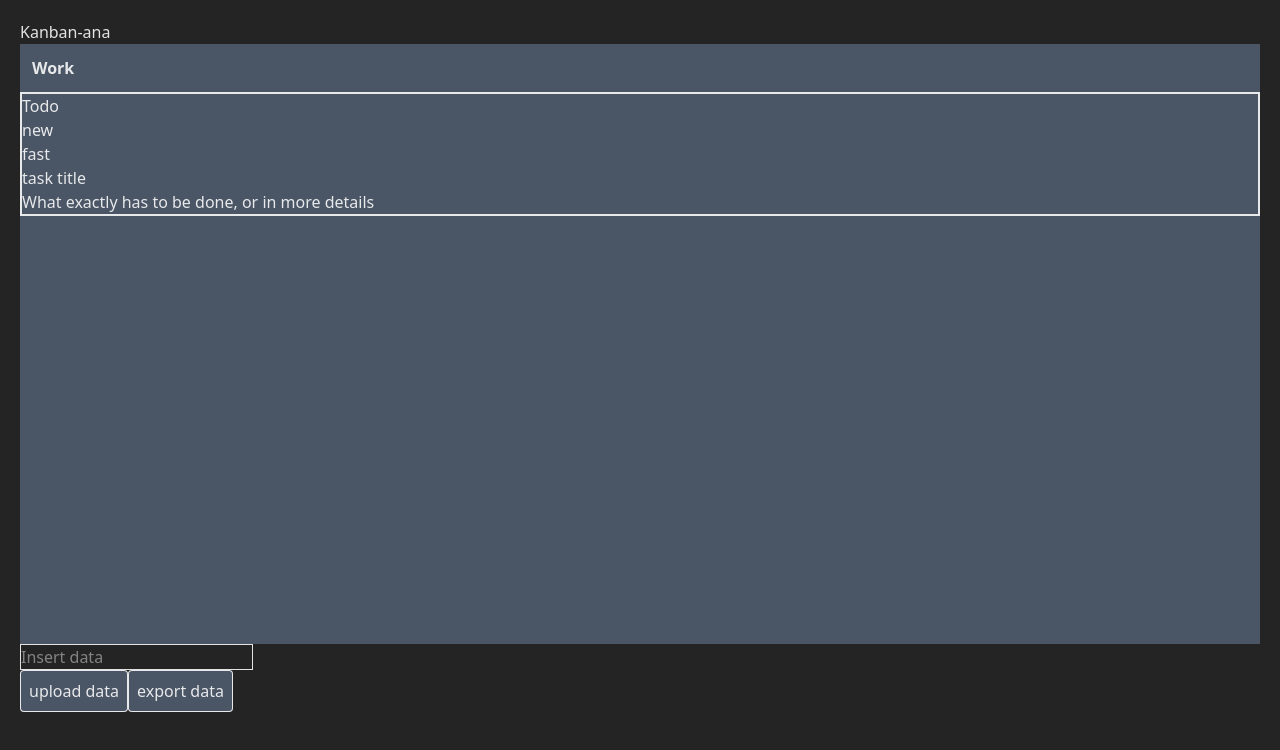
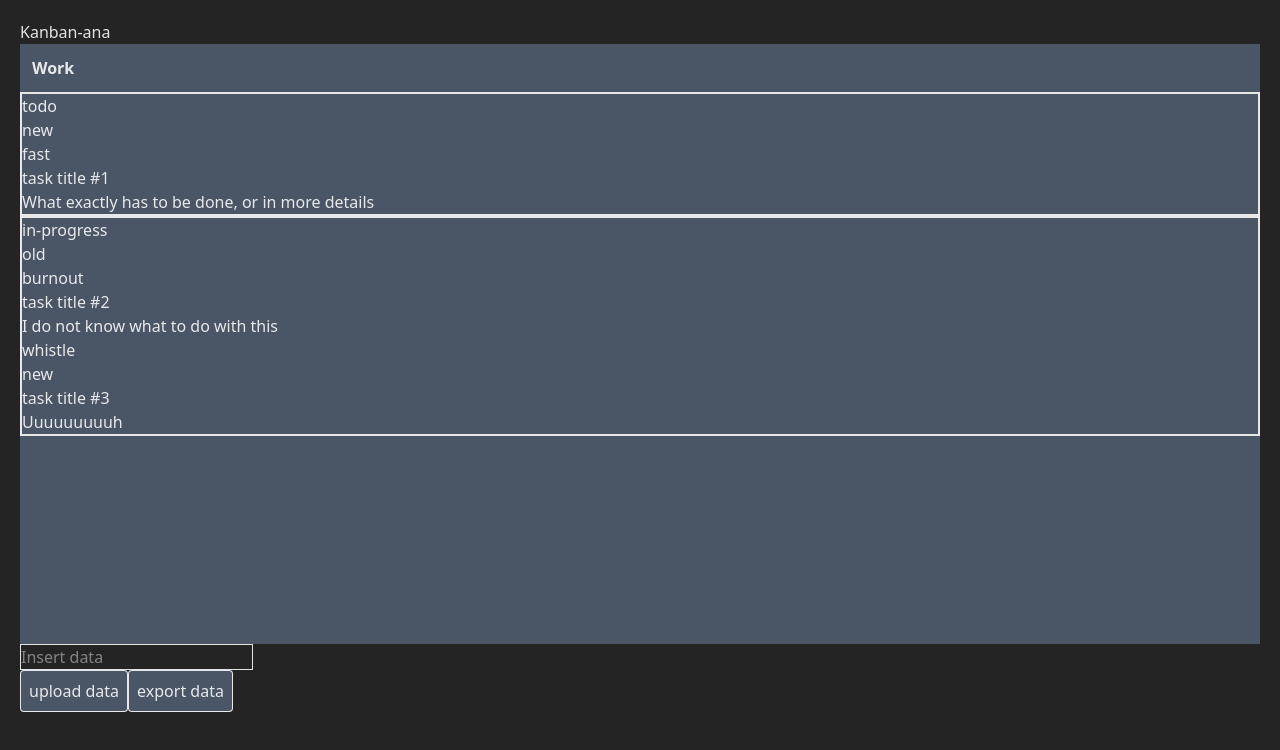
Before and after one commit to Ado-go/kanban, a React (Vite) app: page / in a window 1280 px wide. Shown: the top 750 px of the page. Built offline with nearby package versions, Linux system fonts and the light colour scheme.

Commit message:
feat: move fake data to constants

```diff
--- a/src/App.tsx
+++ b/src/App.tsx
@@ -1,26 +1,11 @@
 import { useState } from "react";
 import type { BoardTypes } from "./types/boardTypes";
+import { boardFakeData } from "./constants/fakeData";
 import Board from "./components/Board";
 import Button from "./components/Button";
 
 function App() {
-  const [boardData, setBoardData] = useState<BoardTypes>({
-    name: "Work",
-    columns: [
-      {
-        id: 0,
-        title: "Todo",
-        cards: [
-          {
-            id: 0,
-            title: "task title",
-            description: "What exactly has to be done, or in more details",
-            badges: ["new", "fast"],
-          },
-        ],
-      },
-    ],
-  });
+  const [boardData, setBoardData] = useState<BoardTypes>(boardFakeData);
   const [inputValue, setInputValue] = useState("");
 
   return (
--- /dev/null
+++ b/src/constants/fakeData.ts
@@ -0,0 +1,35 @@
+export const boardFakeData = {
+  name: "Work",
+  columns: [
+    {
+      id: 0,
+      title: "todo",
+      cards: [
+        {
+          id: 0,
+          title: "task title #1",
+          description: "What exactly has to be done, or in more details",
+          badges: ["new", "fast"],
+        },
+      ],
+    },
+    {
+      id: 1,
+      title: "in-progress",
+      cards: [
+        {
+          id: 3,
+          title: "task title #2",
+          description: "I do not know what to do with this",
+          badges: ["old", "burnout"],
+        },
+        {
+          id: 4,
+          title: "task title #3",
+          description: "Uuuuuuuuuh",
+          badges: ["whistle", "new"],
+        },
+      ],
+    },
+  ],
+};
```
